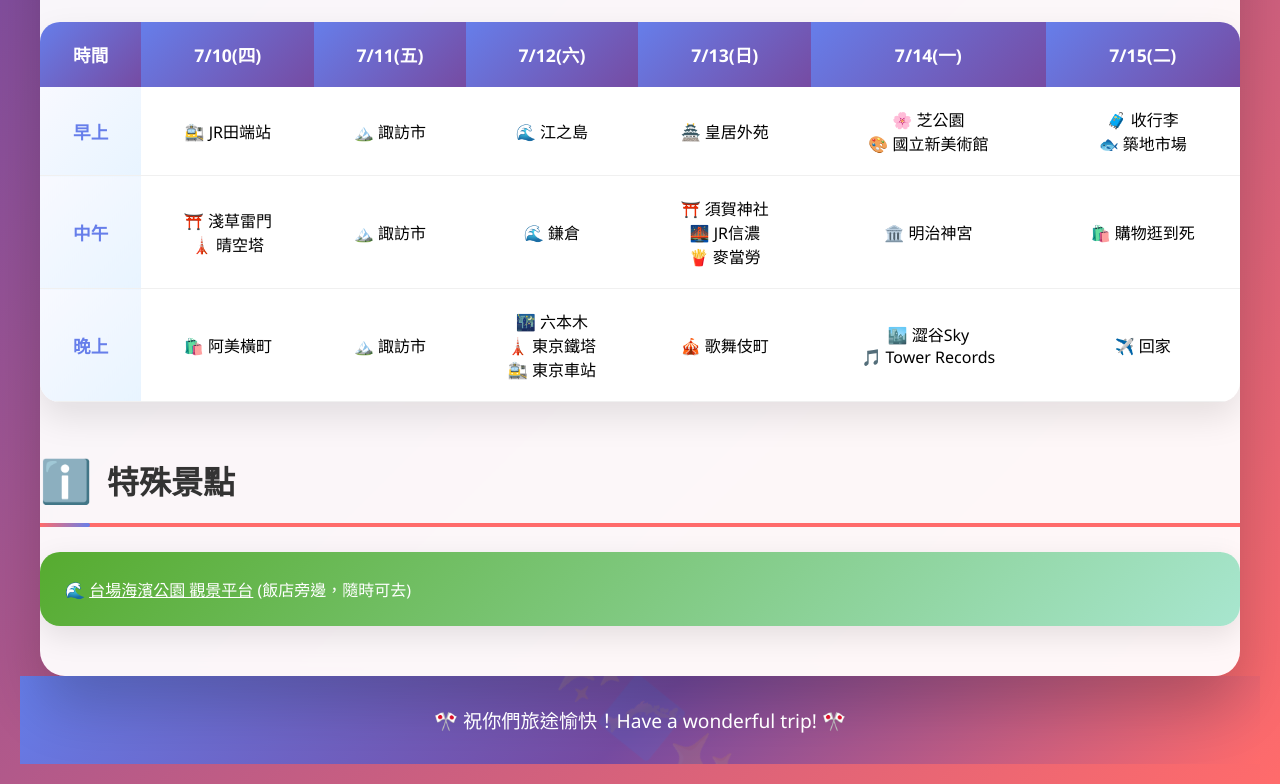
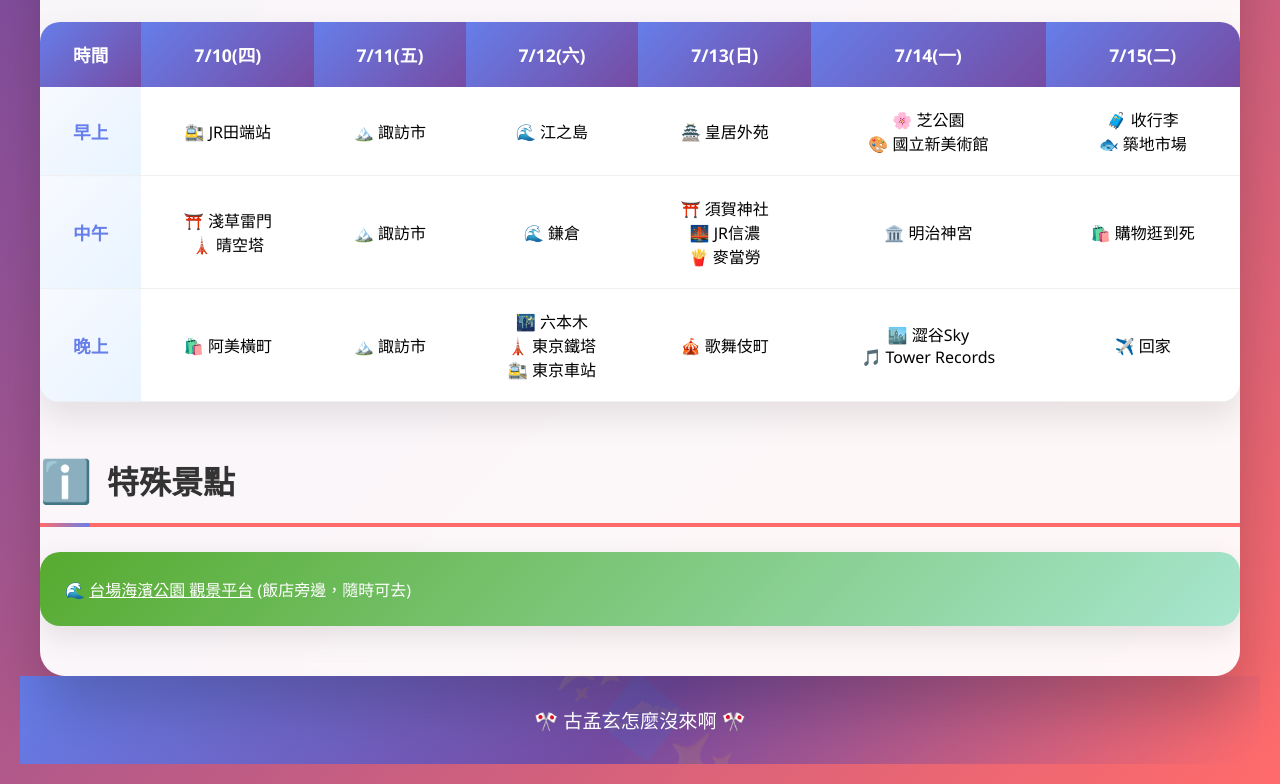
Before and after one commit to PowerLun/Japan, a plain HTML site: page japan_final_beautified.html in a window 1280 px wide. Shown: the part 2467-3251 px from the top of the page. Drawn offline with Linux system fonts and the light colour scheme.

Commit message:
Update japan_final_beautified.html

```diff
--- a/japan_final_beautified.html
+++ b/japan_final_beautified.html
@@ -659,7 +659,7 @@ body.dark-theme .attraction-tag.clickable {
         </div>
 
         <div class="footer">
-            <p style="position: relative; z-index: 1;">🎌 祝你們旅途愉快！Have a wonderful trip! 🎌</p>
+            <p style="position: relative; z-index: 1;">🎌 古孟玄怎麼沒來啊 🎌</p>
         </div>
     </div>
 
```
